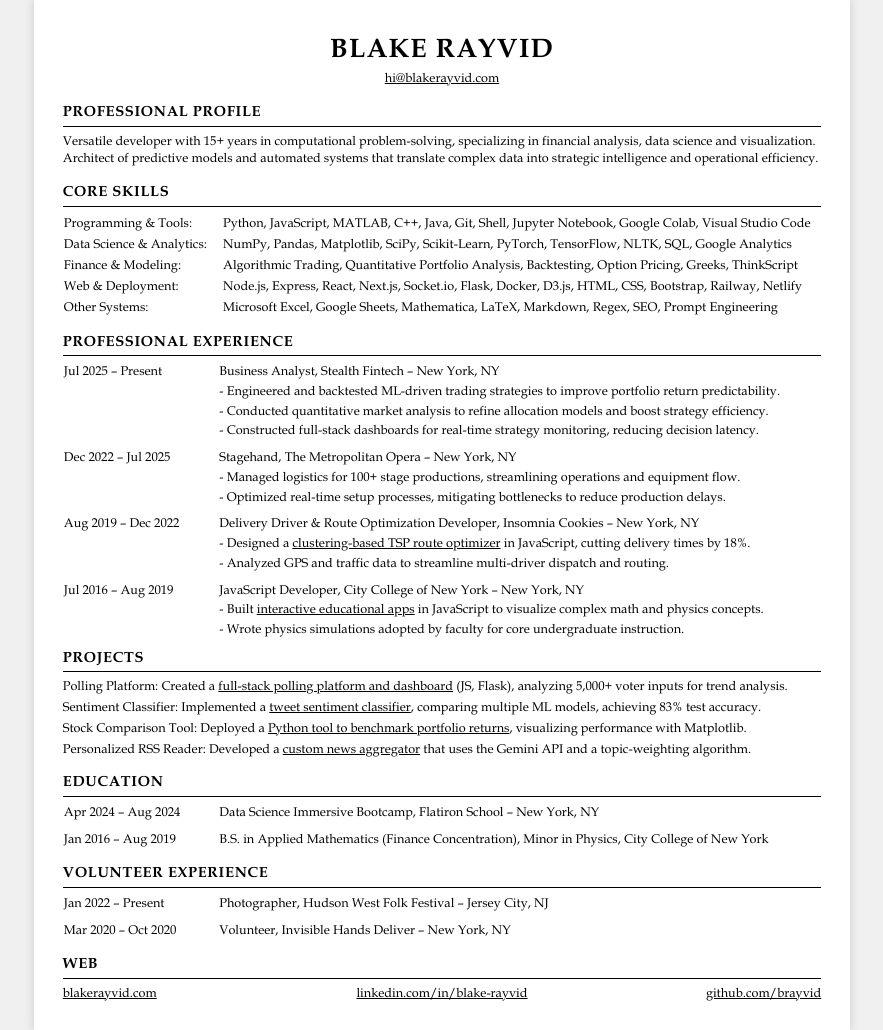
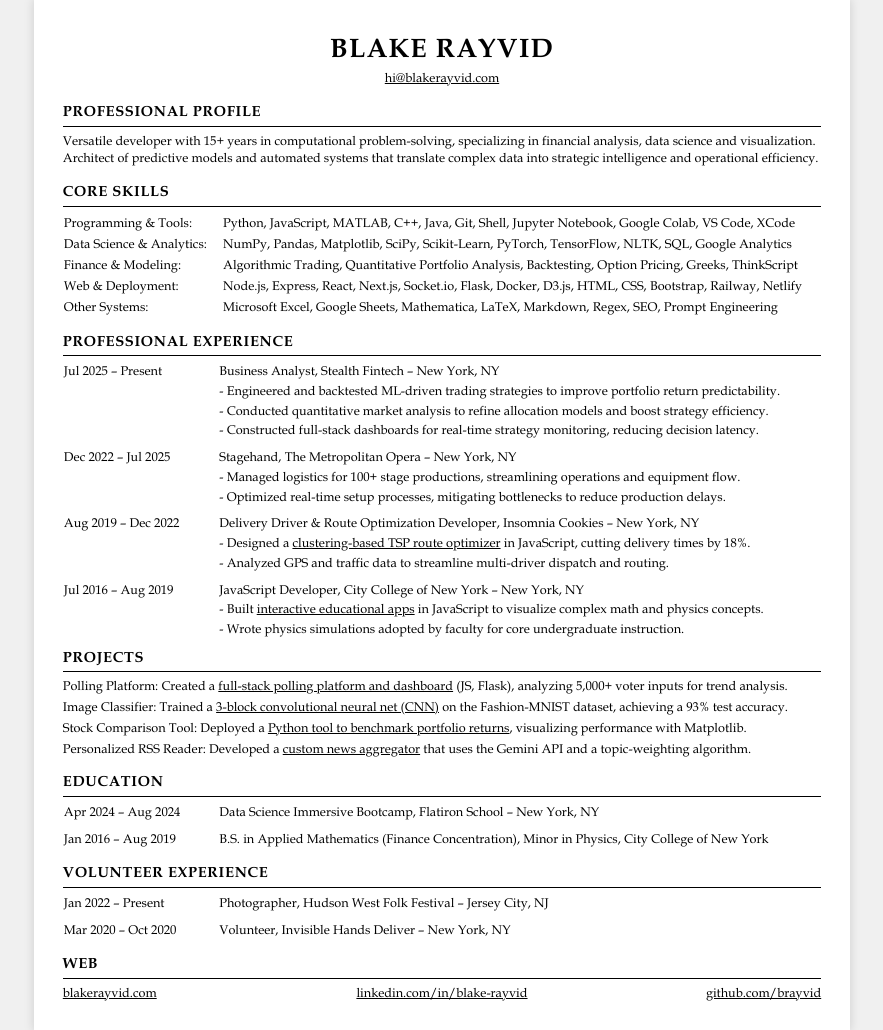
Before and after one commit to brayvid/brayvid, a Flask app: page / in a window 1280 px wide. Shown: the part 109-1139 px from the top of the page, without its empty margins (198-1081 px from the left). Run offline with Flask 3, Linux system fonts and the light colour scheme.

Commit message:
update projects

```diff
--- a/static/llms.txt
+++ b/static/llms.txt
@@ -42,7 +42,7 @@ Versatile developer with 15+ years in computational problem-solving, specializin
 
 ## Selected Projects
 - **Polling Platform:** Created a full-stack polling platform and dashboard (JS, Flask), analyzing 5,000+ voter inputs for trend analysis.
-- **Sentiment Classifier:** Implemented a tweet sentiment classifier, comparing multiple ML models, achieving 83% test accuracy.
+- **Image Classifier:** Trained a 3-block convolutional neural net (CNN) on the Fashion-MNIST dataset, achieving a 93% test accuracy.
 - **Stock Comparison Tool:** Deployed a Python tool to benchmark portfolio returns, visualizing performance with Matplotlib.
 - **Personalized RSS Reader:** Developed a custom news aggregator using the Gemini API and a topic-weighting algorithm.
 
--- a/templates/index.html
+++ b/templates/index.html
@@ -196,7 +196,7 @@
         <h2>CORE SKILLS</h2>
         <hr>
         <table style="width: 100%; border-collapse: collapse; line-height: 1.5;"><tbody>
-            <tr style="vertical-align: top;"><td style="width: 21%; padding-right: 10px;"><span>Programming & Tools:</span></td><td>Python, JavaScript, MATLAB, C++, Java, Git, Shell, Jupyter Notebook, Google Colab, Visual Studio Code</td></tr>
+            <tr style="vertical-align: top;"><td style="width: 21%; padding-right: 10px;"><span>Programming & Tools:</span></td><td>Python, JavaScript, MATLAB, C++, Java, Git, Shell, Jupyter Notebook, Google Colab, VS Code, XCode</td></tr>
             <tr style="vertical-align: top;"><td style="padding-right: 10px;"><span>Data Science & Analytics:</span></td><td>NumPy, Pandas, Matplotlib, SciPy, Scikit-Learn, PyTorch, TensorFlow, NLTK, SQL, Google Analytics</td></tr>
             <tr style="vertical-align: top;"><td style="padding-right: 10px;"><span>Finance & Modeling:</span></td><td>Algorithmic Trading, Quantitative Portfolio Analysis, Backtesting, Option Pricing, Greeks, ThinkScript</td></tr>
             <tr style="vertical-align: top;"><td style="padding-right: 10px;"><span>Web & Deployment:</span></td><td>Node.js, Express, React, Next.js, Socket.io, Flask, Docker, D3.js, HTML, CSS, Bootstrap, Railway, Netlify</td></tr>
@@ -213,7 +213,7 @@
         <h2 id="projects">PROJECTS</h2>
         <hr>
         <p style="margin: 0 0 3px 0;"><span>Polling Platform:</span> Created a <a href="https://blakerayvid.com/2025/05/04/soap-social-polling/" class="resume-link" target="_blank" rel="noopener noreferrer">full-stack polling platform and dashboard</a> (JS, Flask), analyzing 5,000+ voter inputs for trend analysis.</p>
-        <p style="margin: 0 0 3px 0;"><span>Sentiment Classifier:</span> Implemented a <a href="https://blakerayvid.com/2024/07/12/sentiment-classifier/" class="resume-link" target="_blank" rel="noopener noreferrer">tweet sentiment classifier</a>, comparing multiple ML models, achieving 83% test accuracy.</p>
+        <p style="margin: 0 0 3px 0;"><span>Image Classifier:</span> Trained a <a href="https://blakerayvid.com/2026/07/23/fashion-mnist-cnn/" class="resume-link" target="_blank" rel="noopener noreferrer">3-block convolutional neural net (CNN)</a> on the Fashion-MNIST dataset, achieving a 93% test accuracy.</p>
         <p style="margin: 0 0 3px 0;"><span>Stock Comparison Tool:</span> Deployed a <a href="https://blakerayvid.com/2025/06/01/compare-stock-returns/" class="resume-link" target="_blank" rel="noopener noreferrer">Python tool to benchmark portfolio returns</a>, visualizing performance with Matplotlib.</p>
         <p style="margin: 0 0 3px 0;"><span>Personalized RSS Reader:</span> Developed a <a href="https://blakerayvid.com/2025/04/19/based-news-reader/" class="resume-link" target="_blank" rel="noopener noreferrer">custom news aggregator</a> that uses the Gemini API and a topic-weighting algorithm.</p>
         <h2>EDUCATION</h2>
```
Also changed, not shown: 1 other file.
